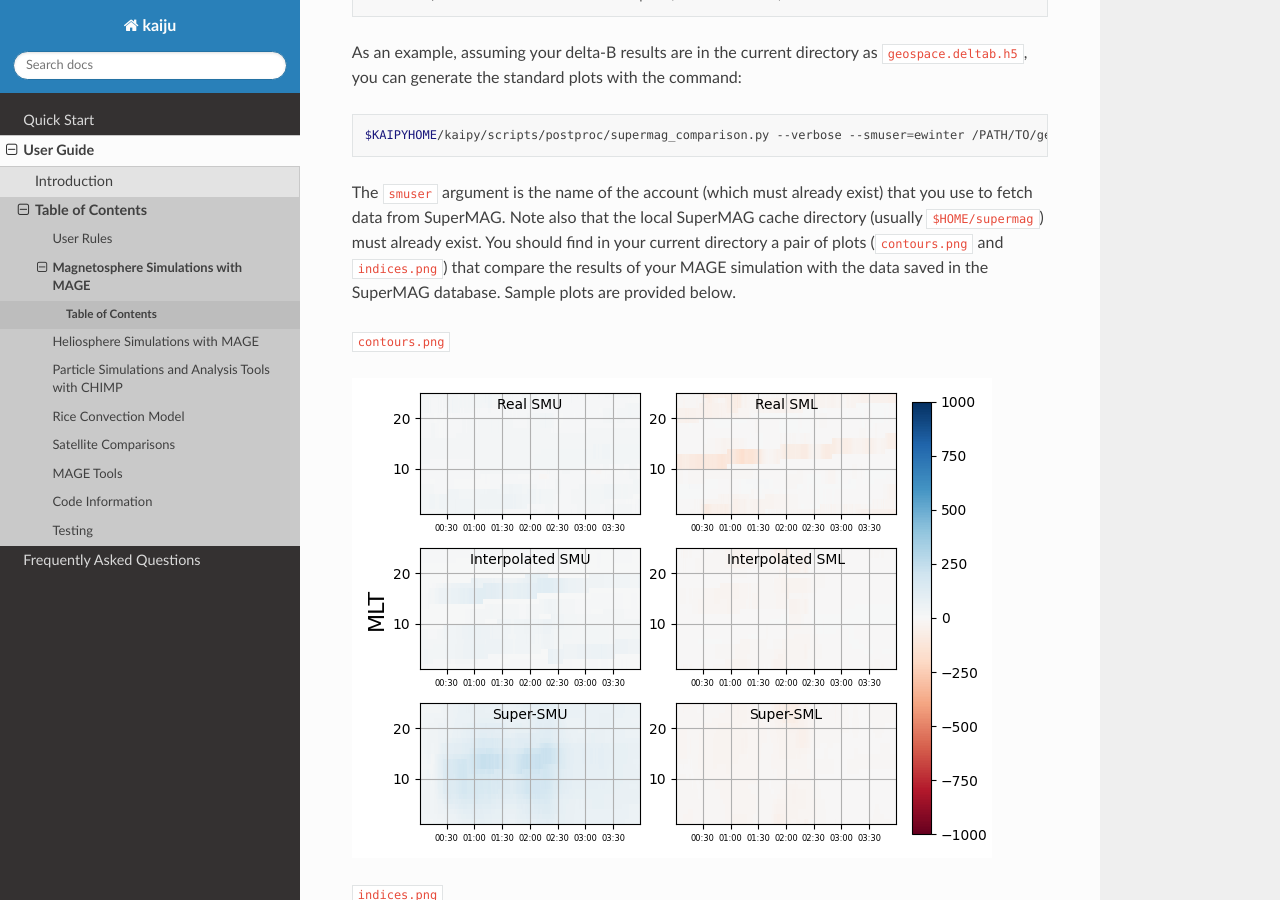
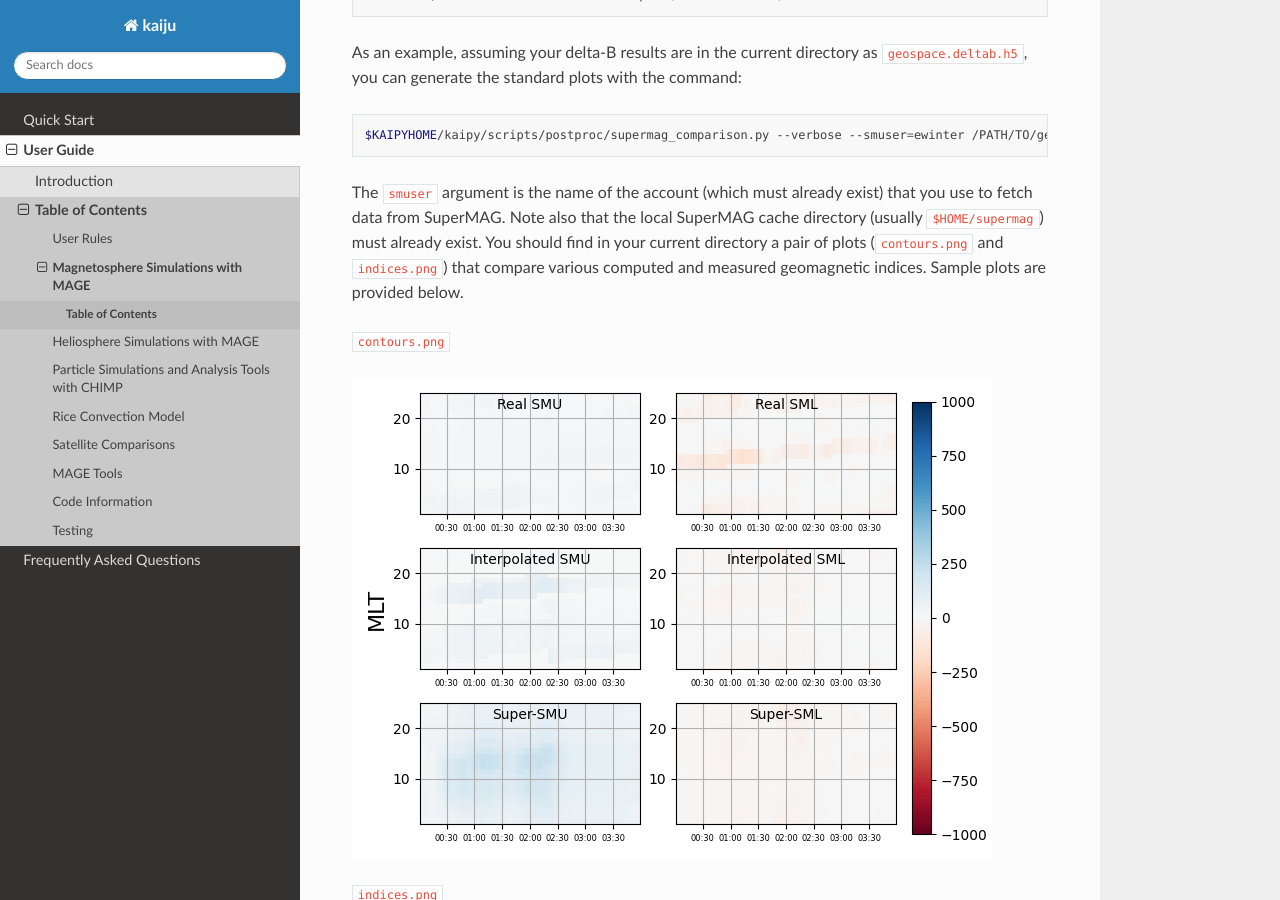
Before and after one commit to rgorby/MAGE, a Sphinx documentation site: the page built from docs/source/userGuide/magnetosphere/analysisTools/groundMag.rst, in a window 1280 px wide and 900 px high, scrolled down 5993 px. Built offline with Sphinx 7.4.7 and the Read the Docs theme 3.1.0, drawn with Linux system fonts in a browser that asks for light colours; pages that are not in the unit, such as notebooks, are missing from menus.

Commit message:
Tweaked text for sample plots.

```diff
--- a/docs/source/userGuide/magnetosphere/analysisTools/groundMag.rst
+++ b/docs/source/userGuide/magnetosphere/analysisTools/groundMag.rst
@@ -242,7 +242,7 @@ As an example, assuming your delta-B results are in the current directory as ``g
 
     $KAIPYHOME/kaipy/scripts/postproc/supermag_comparison.py --verbose --smuser=ewinter /PATH/TO/geospace.deltab.h5
 
-The ``smuser`` argument is the name of the account (which must already exist) that you use to fetch data from SuperMAG. Note also that the local SuperMAG cache directory (usually ``$HOME/supermag``) must already exist. You should find in your current directory a pair of plots (``contours.png`` and ``indices.png``) that compare the results of your MAGE simulation with the data saved in the SuperMAG database. Sample plots are provided below.
+The ``smuser`` argument is the name of the account (which must already exist) that you use to fetch data from SuperMAG. Note also that the local SuperMAG cache directory (usually ``$HOME/supermag``) must already exist. You should find in your current directory a pair of plots (``contours.png`` and ``indices.png``) that compare various computed and measured geomagnetic indices. Sample plots are provided below.
 
 ``contours.png``
 
```
